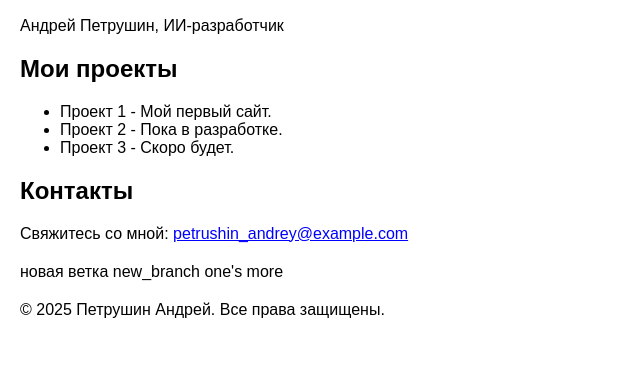
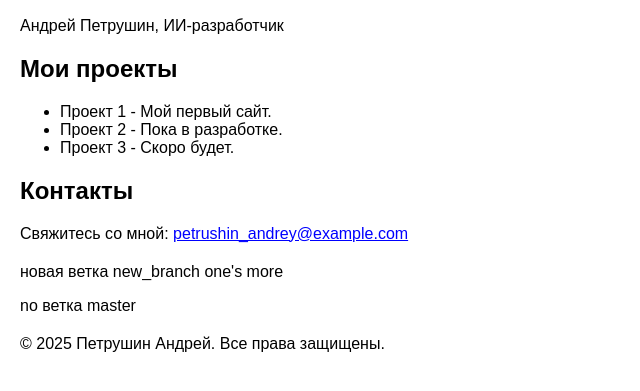
Before and after one commit to silvegeno/geekbrains, a plain HTML site: page index.html in a window 1280 px wide. Shown: the part 111-502 px from the top of the page, without its empty margins (0-640 px from the left). Drawn offline with Linux system fonts and the light colour scheme.

Commit message:
no master

```diff
--- a/index.html
+++ b/index.html
@@ -32,6 +32,7 @@
 
     <section>
         <p>новая ветка new_branch one's more</p>
+        <p>no ветка master</p>
     </section>
     <footer>
         <p>&copy; 2025 Петрушин Андрей. Все права защищены.</p>
```
